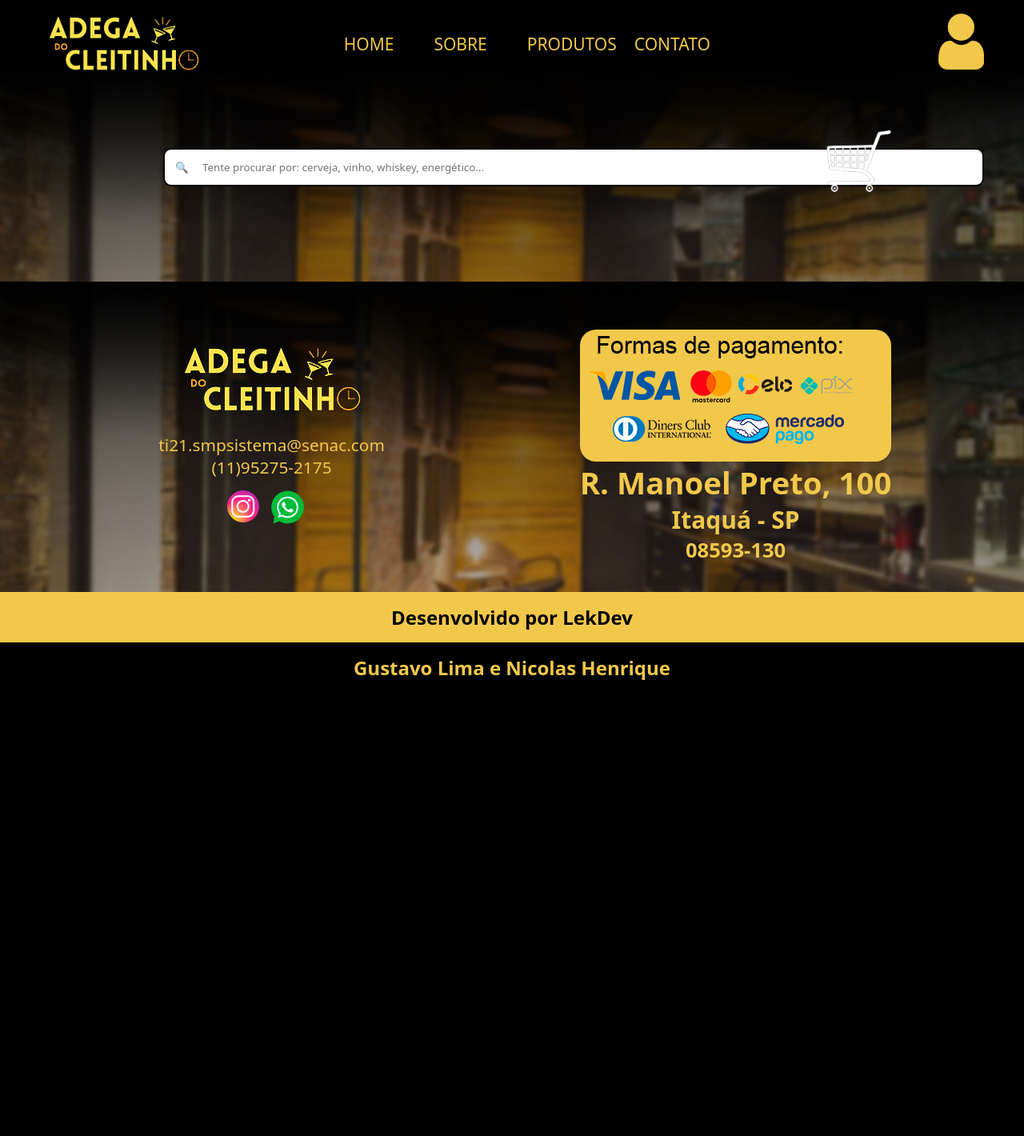
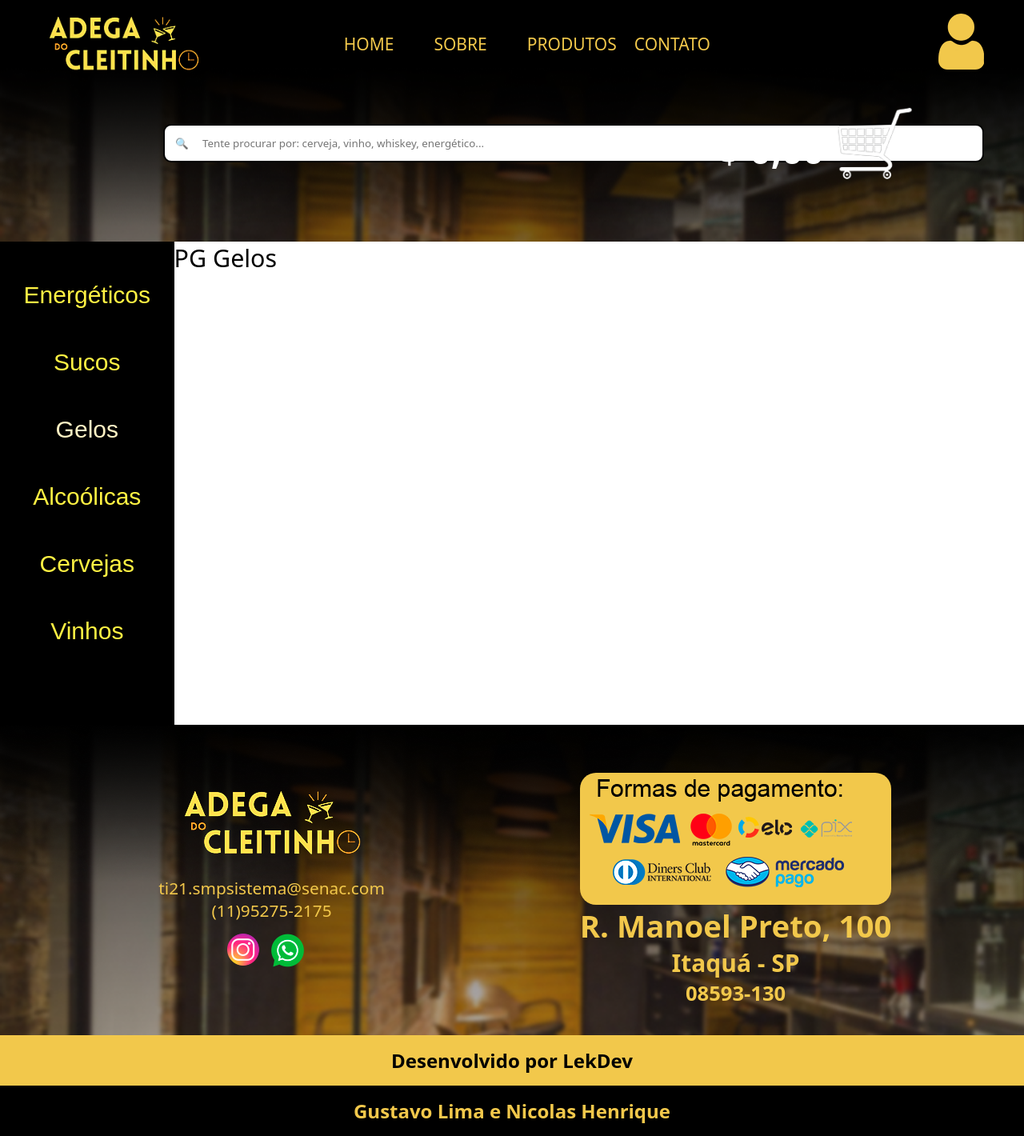
Before and after one commit to nclhenri/adegaIntegrador, a PHP site: page /produto.php?p=Gelos in a window 1280 px wide. Shown: the whole page at 80% size. Before the commit the page ends 850 px from the top, so only its background shows below. Run offline with PHP 8.4, Linux system fonts and the light colour scheme.

Commit message:
produtos 18:35

```diff
--- a/index.php
+++ b/index.php
@@ -183,12 +183,12 @@
                     <h3>Whiskey Jack Daniels</h3>
                     <h4>R$ 139,17</h4>
                     <div class="fundoComprar">
-                        <a href="">Comprar</a>
+                        <a href="produto.php">Comprar</a>
                     </div>
                 </div>
             </div>
 
-            <button>Veja nossos produtos!</button>
+            <button> <a href="produto.php">Veja nossos produtos!</a></button>
         </section>
 
         <?php require_once('conteudo/proibido.php'); ?>
--- a/produto.php
+++ b/produto.php
@@ -1,9 +1,8 @@
 <?php
+
 $pagina = @$_GET['p'];
 
-
 ?>
-
 
 <!DOCTYPE html>
 
@@ -68,21 +67,89 @@ $pagina = @$_GET['p'];
             </div>
         </header>
 
-
-
         <section class="campoBuscar3 ">
             <div class=" input2 wow animate__animated animate__fadeInUp">
                 <input type="text" placeholder="🔍     Tente procurar por: cerveja, vinho, whiskey, energético... ">
             </div>
-            <div  class="carro wow animate__animated animate__fadeInUp" >
-                <img src="./img/carrinho.png" alt="">
+            <div class="carro wow animate__animated animate__fadeInUp">
+                <div>
+                    <h2 class="text-center"> <span id="totalValue">$ 0,00</span></h2>
+                    <img src="./img/carrinho.png" alt="">
+                </div>
+
             </div>
 
         </section>
 
+        <main class="duplo" >
+            <aside>
+
+                <a href="produto.php?p=Energéticos" class="<?php echo (@$_GET['p'] == 'Energéticos') ? 'menuAtivo' : ''; ?>">Energéticos</a>
+
+                <a href="produto.php?p=Sucos" class="<?php echo (@$_GET['p'] == 'Sucos') ? 'menuAtivo' : ''; ?>">Sucos</a>
+
+                <a href="produto.php?p=Gelos" class="<?php echo (@$_GET['p'] == 'Gelos') ? 'menuAtivo' : ''; ?>">Gelos</a>
+
+                <a href="produto.php?p=Alcoólicas" class="<?php echo (@$_GET['p'] == 'Alcoólicas') ? 'menuAtivo' : ''; ?>">Alcoólicas</a>
+
+                <a href="produto.php?p=Cervejas" class="<?php echo (@$_GET['p'] == 'Cervejas') ? 'menuAtivo' : ''; ?>">Cervejas</a>
+
+                <a href="produto.php?p=Vinhos" class="<?php echo (@$_GET['p'] == 'Vinhos') ? 'menuAtivo' : ''; ?>">Vinhos</a>
+
+            </aside>
+
+            <div class="box">
+
+                <!-- CONTEÚDO DAS PÁGINAS -->
+
+                <?php
+
+                switch ($pagina) {
+
+                    case 'Energéticos':
+
+                        require_once('produtos/energeticos.php');
+
+                        break;
+
+                    case 'Sucos':
+
+                        echo 'PG Sucos';
+
+                        break;
 
 
+                    case 'Gelos':
+
+                        echo 'PG Gelos';
+
+                        break;
+
+                    case 'Alcoólicas':
+
+                        echo 'Alcoólicas';
+
+                        break;
+
+                    case 'Cervejas':
+
+                        echo 'PG Cervejas';
+
+                        break;
+
+                    case 'Vinhos':
+
+                        echo 'PG Vinhos';
+
+                        break;
+                }
+
+                ?>
+
+            </div>
         </main>
+
+
 
         <?php require_once('conteudo/rodape.php'); ?>
 
--- a/style.css
+++ b/style.css
@@ -614,7 +614,7 @@ div:where(.swal2-container) .swal2-html-container {
 .campoBuscar2 {
     width: 100%;
     background-color: black;
-    padding: 200px 90px;
+    padding:215px 90px 100px;
     background: url(./img/bannertaligado2.png);
     display: flex;
 
@@ -726,16 +726,141 @@ div:where(.swal2-container) .swal2-html-container {
 .campoBuscar3 {
     width: 100%;
     background-color: black;
-    padding: 100px 90px;
+    padding: 70px 90px;
     background: url(./img/bannertaligado2.png);
     display: flex;
     justify-content: space-between;
 }
 .carro img {
-    width: 80%;
+    width: 45%;
    margin-top: -35px;
 
 }
 .carro {
-    margin-right: 45px;
+    margin-right: 35px;
+
 }
+
+.carro div {
+    display: flex;
+}
+.carro div h2 {
+    color: #ffffff;
+    font-size: 2.9em;
+    width: 52%;
+
+}
+.duplo {
+    display: flex;
+}
+
+aside {
+
+    background-color: #000000;
+    width: 17%;
+    display: flex;
+    flex-direction: column;
+    padding: 50px 30px;
+    justify-content: space-evenly;
+    align-items: center;
+
+}
+
+
+
+aside a {
+
+    text-decoration: none;
+    color: white;
+    font-family: Arial, Helvetica, sans-serif;
+    color: #fff243;
+    font-size: 30px;
+    margin-bottom: 50px;
+
+}
+
+.menuAtivo {
+    color: #fff2c4;
+
+}
+.box {
+    font-size: 1.9em;
+    width: 100%;
+}
+.cardEnergia {
+    width: 32%;
+    background: #ffffff;
+    padding: 30px;
+    transition: 0.3s ease;
+    text-align: center;
+    margin-right: 2%;
+}
+.cardEnergia:hover {
+    box-shadow: 0 0 10px #2c2b2b;
+}
+
+.fundoComprar1 {
+    background-color: #32ba46;
+    height: 30px !important;
+    margin-bottom: 16px;
+
+}
+.fundoComprar1:hover {
+    background-color: #60c46f;
+    font-size: 1.1em;
+
+}
+.fundoComprar1 a {
+    color: white;
+    text-decoration: none;
+    font-weight: bold;
+}
+.cardEnergia div {
+    width: 240px;
+    height: 250px;
+    /* background-color: white; */
+    border-radius: 10px;
+    display: flex;
+    flex-direction: column;
+    align-items: center;
+    justify-content: center
+}
+
+.promocoesEstrutura1 {
+    display: flex;
+    justify-content: space-between;
+    margin-top: 4%;
+    margin-left: 1%;
+}
+
+.cardEnergia h4 {
+    margin: 15px;
+    color: black;
+}
+
+.cardEnergia h3 {
+    margin-top: 15px;
+    color: black;
+}
+.pagination {
+
+    display: flex;
+    padding-left: 0;
+    list-style: none;
+    justify-content: center;
+    margin-top: 4%;
+}
+.page-item a {
+    background: #000000;
+    padding: 10px 20px;
+    color: #F2C84B;
+    font-size: .6em;
+}
+
+.page-item a:hover {
+    color: #000000;
+    background: #F2C84B;
+    transition: 0.5s ease;
+
+
+}
```
Also changed, not shown: conteudo/header.php (+6 -6 lines), home.php (+17 -17 lines), produtos/energeticos.php (added, +99 -0 lines), sobre.php (+13 -4 lines).
